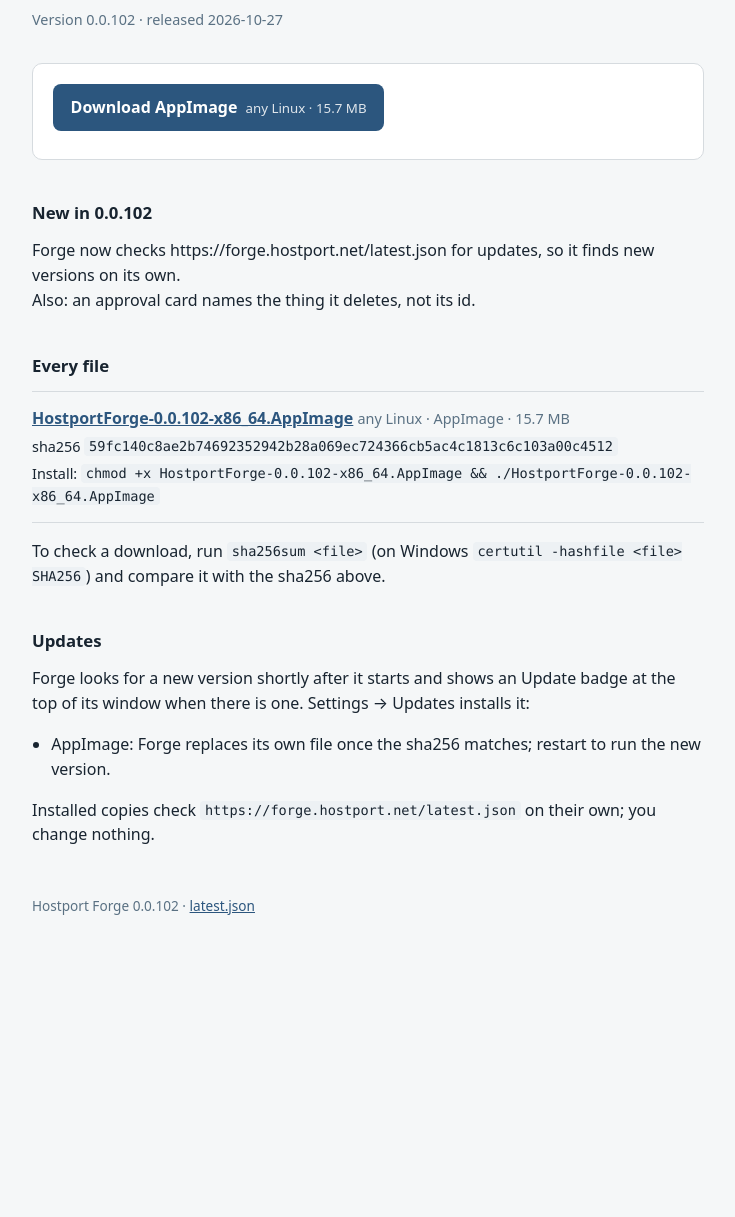
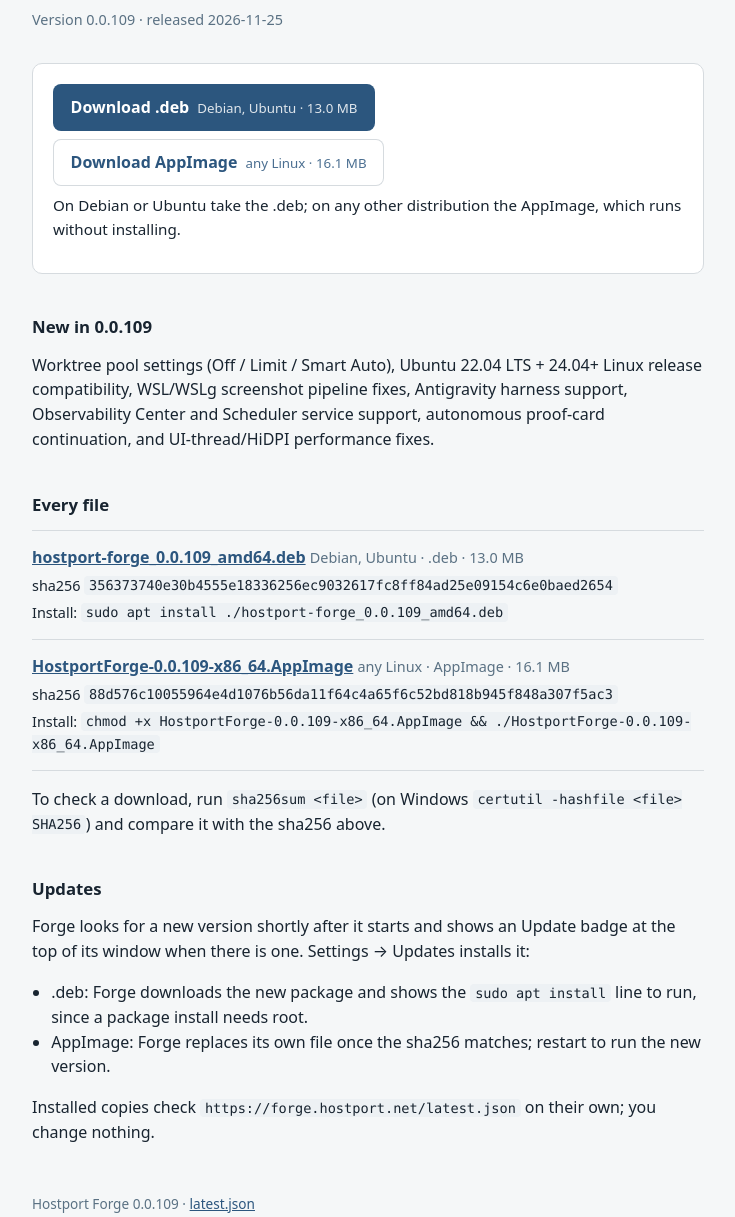
Before and after one commit to hostport/forge-downloads, a plain HTML site: page index.html in a window 1280 px wide. Shown: the part 187-1404 px from the top of the page, without its empty margins (272-1007 px from the left). Before the commit the page ends 1167 px from the top, so only its background shows below. Drawn offline with Linux system fonts and the light colour scheme.

Commit message:
Forge 0.0.109

```diff
--- a/index.html
+++ b/index.html
@@ -4,8 +4,8 @@
 <meta charset="utf-8">
 <meta name="viewport" content="width=device-width, initial-scale=1">
 <meta http-equiv="Content-Security-Policy" content="default-src 'none'; style-src 'unsafe-inline'; script-src 'sha256-R2AJnGIEwymW6L+w+l4TA7WgZfAd4hR7GILi46v5q1I='; base-uri 'none'; form-action 'none'">
-<title>Download Hostport Forge 0.0.102</title>
-<meta name="description" content="Hostport Forge 0.0.102 for Linux: a desktop home for AI agents that work in terminals.">
+<title>Download Hostport Forge 0.0.109</title>
+<meta name="description" content="Hostport Forge 0.0.109 for Linux: a desktop home for AI agents that work in terminals.">
 <style>
 :root {
   color-scheme: light dark;
@@ -80,22 +80,21 @@ footer { margin-top: 3rem; color: var(--faint); font-size: .85rem; }
 <main>
 <h1><span>Hostport</span> Forge</h1>
 <p class="lede">A desktop home for AI agents that work in terminals. Open a folder, run as many agents as you like side by side, and give them one board and one memory, kept as plain files they read and write the same as you.</p>
-<p class="meta">Version 0.0.102 · released 2026-10-27</p>
+<p class="meta">Version 0.0.109 · released 2026-11-25</p>
 <section class="offer">
-<div class="os os-linux"><a class="btn" href="https://forge.hostport.net/HostportForge-0.0.102-x86_64.AppImage">Download AppImage<small>any Linux · 15.7 MB</small></a></div><div class="os os-windows"><p>There is no Windows build of Forge 0.0.102. It runs on Linux; every file is listed below.</p></div><div class="os os-mac"><p>There is no macOS build of Forge 0.0.102. It runs on Linux; every file is listed below.</p></div><div class="os os-other"><p>Forge is a desktop app for Linux. Pick the file for your computer below.</p></div>
+<div class="os os-linux"><a class="btn" href="https://forge.hostport.net/hostport-forge_0.0.109_amd64.deb">Download .deb<small>Debian, Ubuntu · 13.0 MB</small></a><a class="btn quiet" href="https://forge.hostport.net/HostportForge-0.0.109-x86_64.AppImage">Download AppImage<small>any Linux · 16.1 MB</small></a><p class="alt">On Debian or Ubuntu take the .deb; on any other distribution the AppImage, which runs without installing.</p></div><div class="os os-windows"><p>There is no Windows build of Forge 0.0.109. It runs on Linux; every file is listed below.</p></div><div class="os os-mac"><p>There is no macOS build of Forge 0.0.109. It runs on Linux; every file is listed below.</p></div><div class="os os-other"><p>Forge is a desktop app for Linux. Pick the file for your computer below.</p></div>
 </section>
-<h2>New in 0.0.102</h2><p class="notes">Forge now checks https://forge.hostport.net/latest.json for updates, so it finds new versions on its own.
-Also: an approval card names the thing it deletes, not its id.</p>
+<h2>New in 0.0.109</h2><p class="notes">Worktree pool settings (Off / Limit / Smart Auto), Ubuntu 22.04 LTS + 24.04+ Linux release compatibility, WSL/WSLg screenshot pipeline fixes, Antigravity harness support, Observability Center and Scheduler service support, autonomous proof-card continuation, and UI-thread/HiDPI performance fixes.</p>
 <h2>Every file</h2>
 <ul class="files">
-<li><a class="name" href="https://forge.hostport.net/HostportForge-0.0.102-x86_64.AppImage">HostportForge-0.0.102-x86_64.AppImage</a> <span class="what">any Linux · AppImage · 15.7 MB</span><div>sha256 <code>59fc140c8ae2b74692352942b28a069ec724366cb5ac4c1813c6c103a00c4512</code></div><div>Install: <code>chmod +x HostportForge-0.0.102-x86_64.AppImage &amp;&amp; ./HostportForge-0.0.102-x86_64.AppImage</code></div></li>
+<li><a class="name" href="https://forge.hostport.net/hostport-forge_0.0.109_amd64.deb">hostport-forge_0.0.109_amd64.deb</a> <span class="what">Debian, Ubuntu · .deb · 13.0 MB</span><div>sha256 <code>356373740e30b4555e18336256ec9032617fc8ff84ad25e09154c6e0baed2654</code></div><div>Install: <code>sudo apt install ./hostport-forge_0.0.109_amd64.deb</code></div></li><li><a class="name" href="https://forge.hostport.net/HostportForge-0.0.109-x86_64.AppImage">HostportForge-0.0.109-x86_64.AppImage</a> <span class="what">any Linux · AppImage · 16.1 MB</span><div>sha256 <code>88d576c10055964e4d1076b56da11f64c4a65f6c52bd818b945f848a307f5ac3</code></div><div>Install: <code>chmod +x HostportForge-0.0.109-x86_64.AppImage &amp;&amp; ./HostportForge-0.0.109-x86_64.AppImage</code></div></li>
 </ul>
 <p>To check a download, run <code>sha256sum &lt;file&gt;</code> (on Windows <code>certutil -hashfile &lt;file&gt; SHA256</code>) and compare it with the sha256 above.</p>
 <h2>Updates</h2>
 <p>Forge looks for a new version shortly after it starts and shows an Update badge at the top of its window when there is one. Settings → Updates installs it:</p>
-<ul class="how"><li>AppImage: Forge replaces its own file once the sha256 matches; restart to run the new version.</li></ul>
+<ul class="how"><li>.deb: Forge downloads the new package and shows the <code>sudo apt install</code> line to run, since a package install needs root.</li><li>AppImage: Forge replaces its own file once the sha256 matches; restart to run the new version.</li></ul>
 <p>Installed copies check <code>https://forge.hostport.net/latest.json</code> on their own; you change nothing.</p>
-<footer>Hostport Forge 0.0.102 · <a href="latest.json">latest.json</a></footer>
+<footer>Hostport Forge 0.0.109 · <a href="latest.json">latest.json</a></footer>
 </main>
 </body>
 </html>
```
Also changed, not shown: latest.json (+11 -6 lines), 3 other files.
